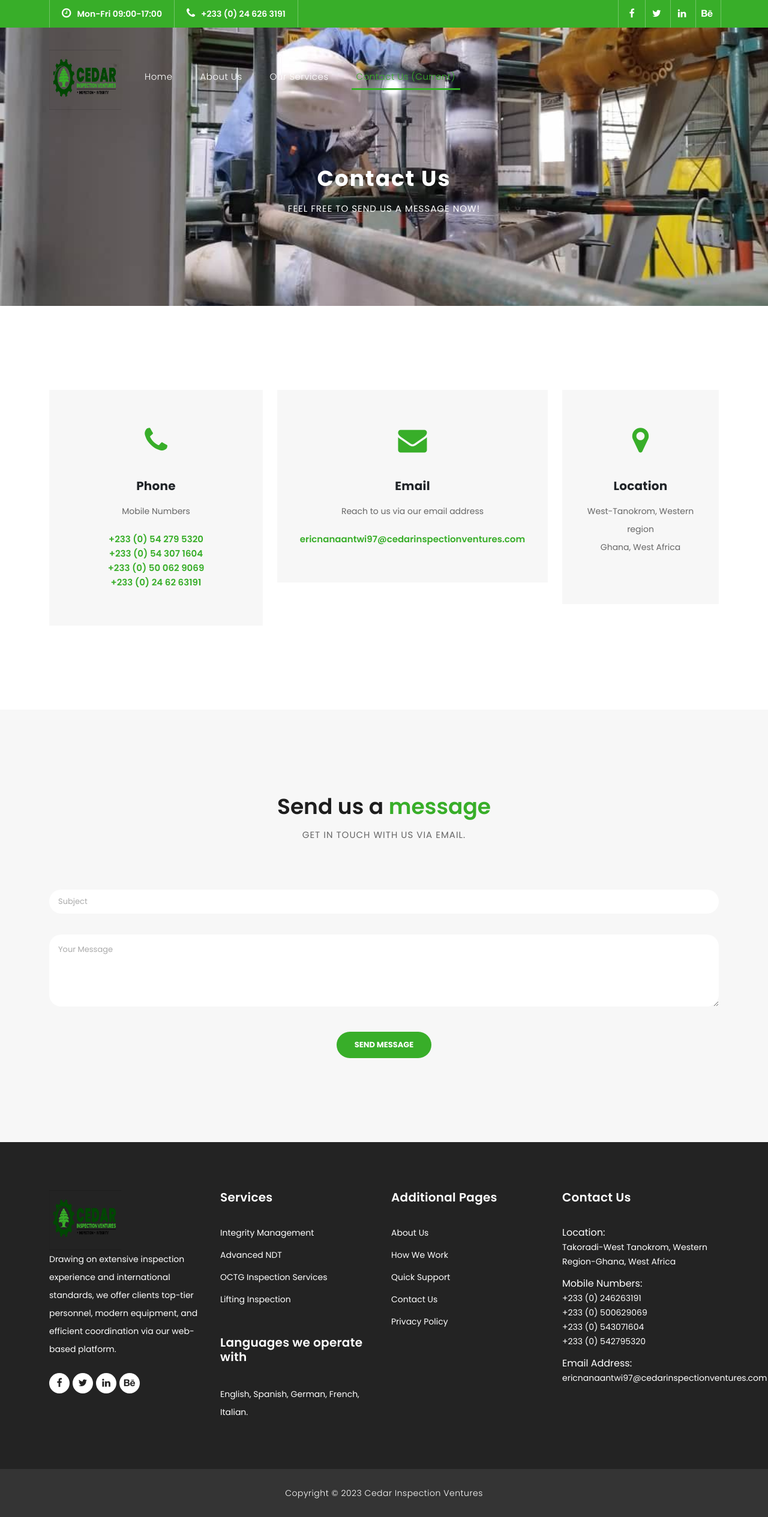
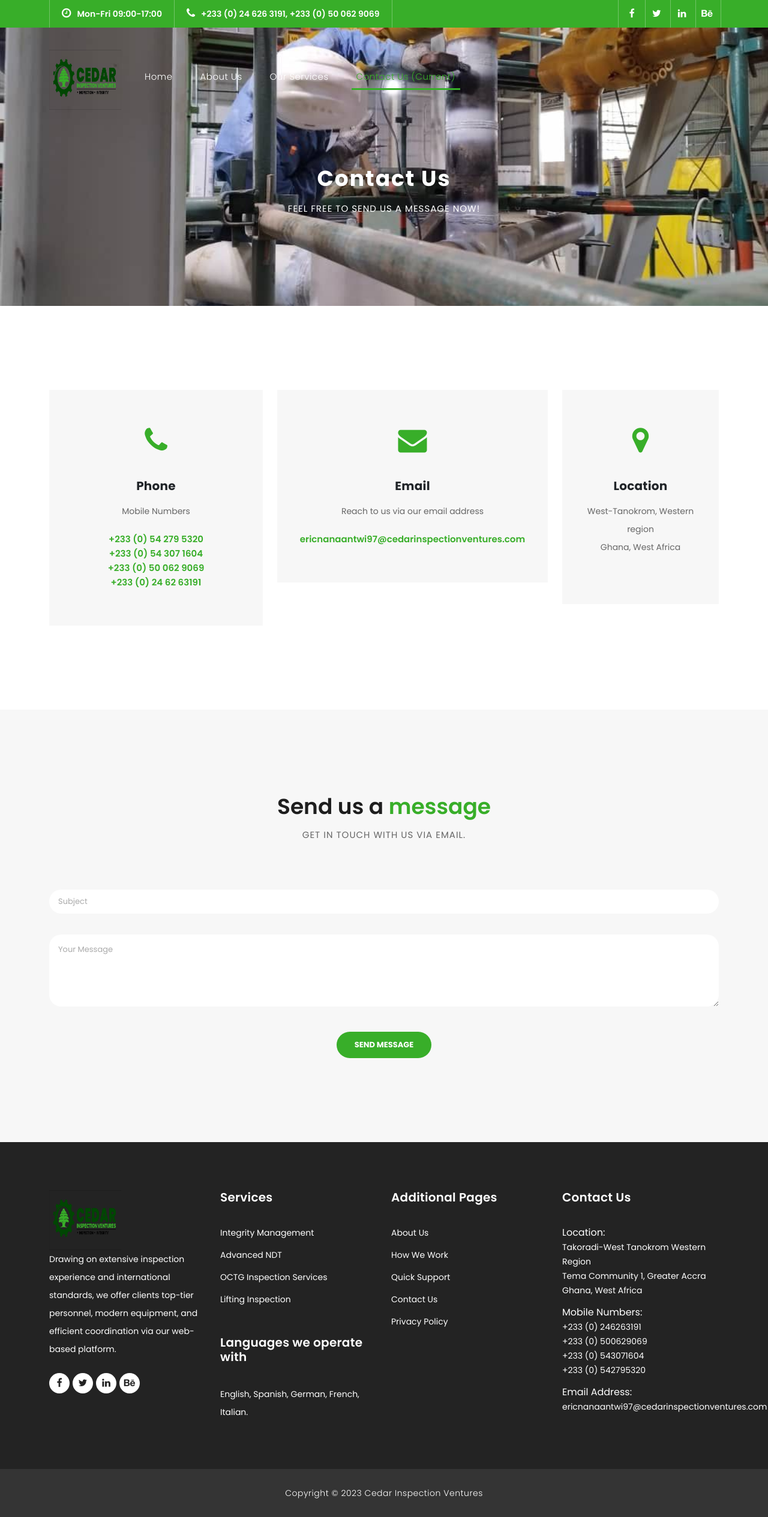
Before and after one commit to Faisal-Sey/Cedar-Company-Limited, a React (Vite) app: page /contact in a window 1280 px wide. Shown: the whole page at 60% size. Built offline with nearby package versions, Linux system fonts and the light colour scheme.

Commit message:
save details

```diff
--- a/src/components/common/footer/footer.jsx
+++ b/src/components/common/footer/footer.jsx
@@ -90,8 +90,9 @@ export default function () {
                             <ul className="menu-list">
                                 <li>
                                     <span>Location:</span><br/>
-                                    <a>Takoradi-West Tanokrom,
-                                        Western Region-Ghana, West Africa</a>
+                                    <a>Takoradi-West Tanokrom Western Region<br/>
+                                        Tema Community 1, Greater Accra<br/>
+                                        Ghana, West Africa</a>
                                 </li>
                                 <li>
                                     <span>Mobile Numbers:</span><br />
--- a/src/components/common/topBanner/index.jsx
+++ b/src/components/common/topBanner/index.jsx
@@ -16,7 +16,8 @@ export default function () {
                             <li>
                                 <a href="#">
                                     <i className="fa fa-phone" />
-                                    +233 (0) 24 626 3191
+                                    +233 (0) 24 626 3191,
+                                    +233 (0) 50 062 9069
                                 </a>
                             </li>
                         </ul>
```
